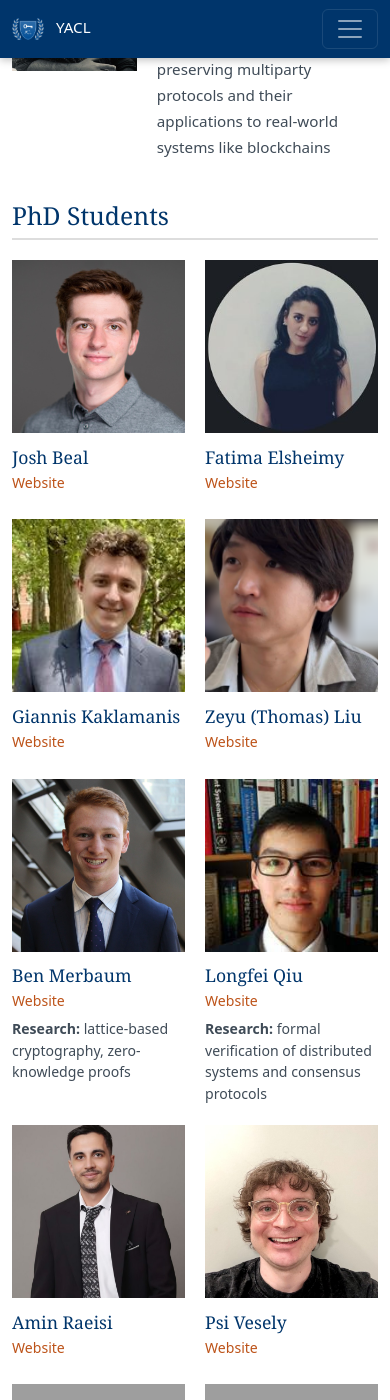
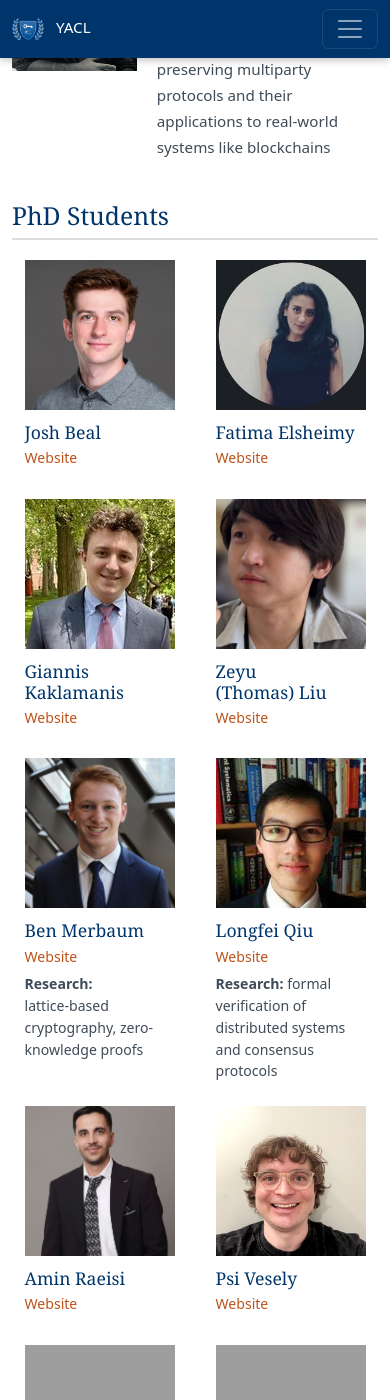
Before and after one commit to yale-acl/yacl-website, a Jekyll site: the page built from _pages/people.md, in a window 390 px wide and 1400 px high, scrolled down 2901 px. Built offline with Jekyll 4.4.1, drawn with Linux system fonts in a browser that asks for light colours; some web fonts are replaced; grey boxes are pictures that could not be loaded.

Commit message:
Tighten student grid layout

```diff
--- a/assets/css/main.css
+++ b/assets/css/main.css
@@ -357,8 +357,8 @@ a:hover { color: var(--bs-link-hover-color); text-decoration: underline; }
 
 .person-row { display: grid; grid-template-columns: clamp(120px, 18vw, 200px) minmax(0,1fr); gap: 1.25rem; align-items: start; }
 
-.student-grid { display: grid; grid-template-columns: repeat(4, minmax(0, 1fr)); gap: 1.5rem; }
-.student-card { display: flex; flex-direction: column; gap: .85rem; min-width: 0; }
+.student-grid { display: grid; grid-template-columns: repeat(auto-fill, minmax(140px, 1fr)); gap: 2rem 1.25rem; }
+.student-card { display: flex; flex-direction: column; gap: .75rem; width: 100%; max-width: 160px; min-width: 0; justify-self: center; }
 .student-card .person-copy h3 { font-size: 1.1rem; }
 .student-card .person-links { margin-bottom: .4rem; }
 .student-card .person-research { font-size: .88rem; line-height: 1.55; }
@@ -405,10 +405,13 @@ a:hover { color: var(--bs-link-hover-color); text-decoration: underline; }
    ============================================================ */
 @media (max-width: 991px) {
   .yacl-navbar .nav-link { padding: .55rem .75rem; }
-  .student-grid { grid-template-columns: repeat(3, minmax(0, 1fr)); }
 }
 
 @media (max-width: 768px) {
   .person-row { grid-template-columns: clamp(120px, 32vw, 160px) minmax(0,1fr); }
-  .student-grid { grid-template-columns: repeat(2, minmax(0, 1fr)); gap: 1.25rem; }
 }
+
+@media (max-width: 576px) {
+  .student-grid { grid-template-columns: repeat(2, minmax(0, 1fr)); gap: 1.5rem 1rem; }
+  .student-card { max-width: 150px; }
+}
```
